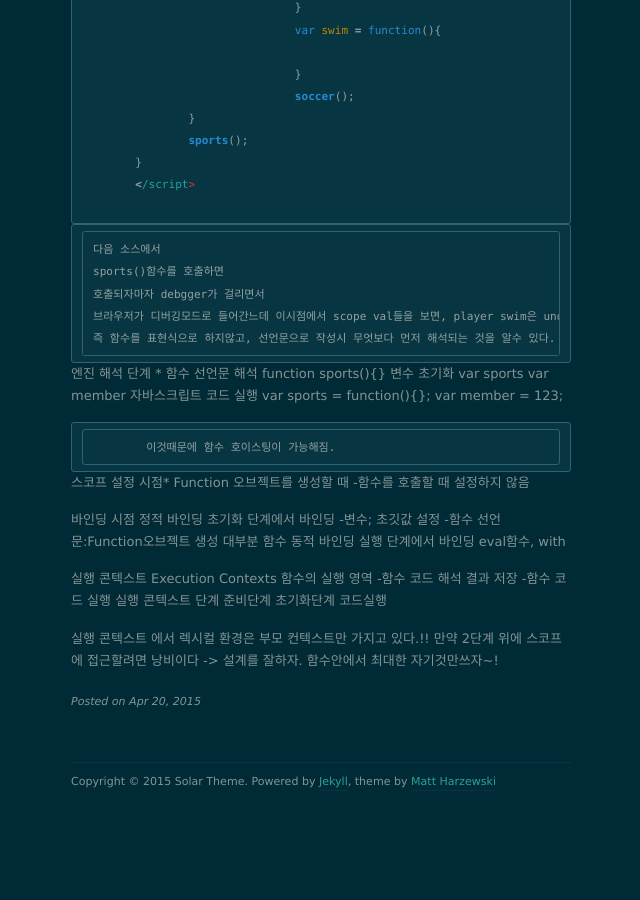
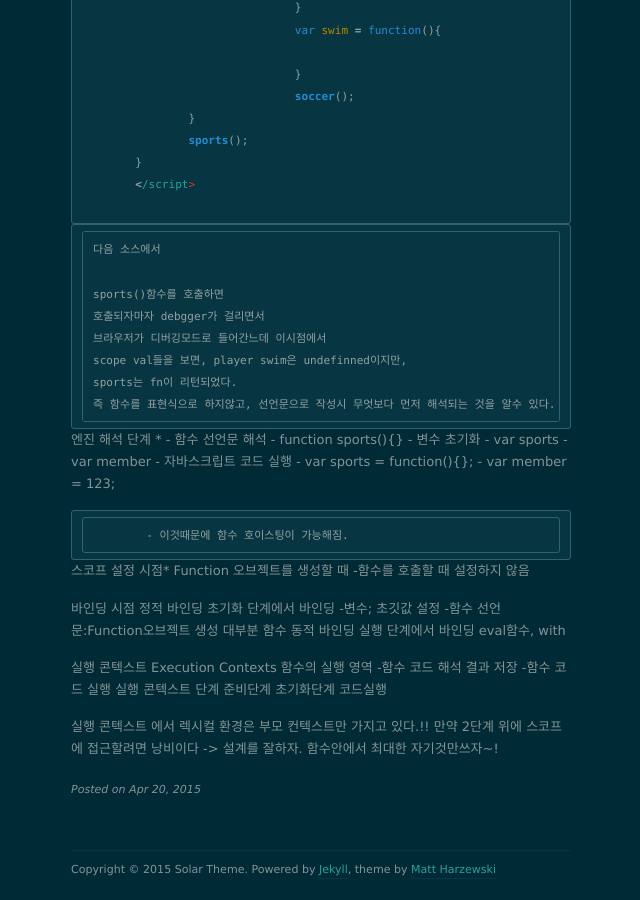
Before and after one commit to lovesigma/lovesigma.github.io, a Jekyll site: the page built from _posts/2015-04-20-javascript-onoffmix.markdown, in a window 1280 px wide and 900 px high, scrolled down 1474 px. Shown: the whole window, without its empty margins (319-959 px from the left). Built offline with Jekyll 4.4.1, drawn with Linux system fonts in a browser that asks for light colours; nearby versions of some CDN libraries; before the commit the page ends 2285 px from its top, so only the background shows below that; some of the changed text lies outside the part shown.

```diff
--- a/_posts/2015-04-20-javascript-onoffmix.markdown
+++ b/_posts/2015-04-20-javascript-onoffmix.markdown
@@ -98,23 +98,26 @@ Function 오브젝트 생성 *
 	</script>
 		{% endhighlight %}
 	다음 소스에서
+
 	sports()함수를 호출하면
 	호출되자마자 debgger가 걸리면서
-	브라우저가 디버깅모드로 들어간느데 이시점에서 scope val들을 보면, player swim은 undefinned이지만, sports는 fn이 리턴되었다.
+	브라우저가 디버깅모드로 들어간느데 이시점에서
+	scope val들을 보면, player swim은 undefinned이지만,
+	sports는 fn이 리턴되었다.
 	즉 함수를 표현식으로 하지않고, 선언문으로 작성시 무엇보다 먼저 해석되는 것을 알수 있다.
 
 
 엔진 해석 단계 *
-	함수 선언문 해석
-		function sports(){}
-	변수 초기화
-		var sports
-		var member
-	자바스크립트 코드 실행
-		var sports = function(){};
-		var member = 123;
+	- 함수 선언문 해석
+		- function sports(){}
+	- 변수 초기화
+		- var sports
+		- var member
+	- 자바스크립트 코드 실행
+		- var sports = function(){};
+		- var member = 123;
 
-		이것때문에 함수 호이스팅이 가능해짐.
+		- 이것때문에 함수 호이스팅이 가능해짐.
 
 
 
```
Also changed, not shown: other parts of _posts/2015-04-20-javascript-onoffmix.markdown (+1 -1 lines).
